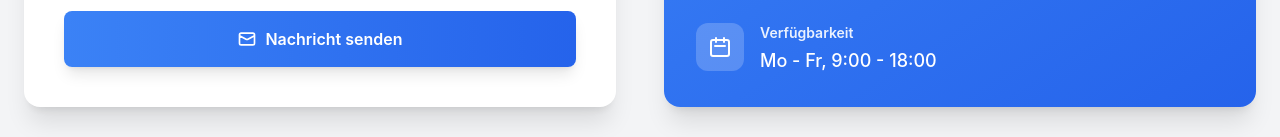
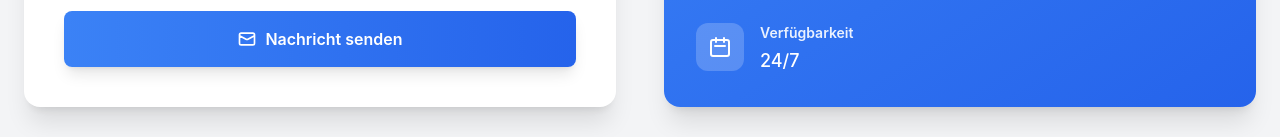
Before and after one commit to DavidWeinzierl/speakersite2, a React (Create React App) app: page / in a window 1280 px wide. Shown: the part 4160-4297 px from the top of the page. Built offline with nearby package versions, Linux system fonts and the light colour scheme.

Commit message:
chore: deploy user changes

```diff
--- a/src/components/ContactSection.js
+++ b/src/components/ContactSection.js
@@ -299,7 +299,7 @@ const ContactSection = ({ email }) => {
                   </div>
                   <div className="ml-4">
                     <p className="text-sm font-semibold opacity-90 mb-1">Verfügbarkeit</p>
-                    <p className="text-lg font-medium">Mo - Fr, 9:00 - 18:00</p>
+                    <p className="text-lg font-medium">24/7</p>
                   </div>
                 </div>
               </div>
```
